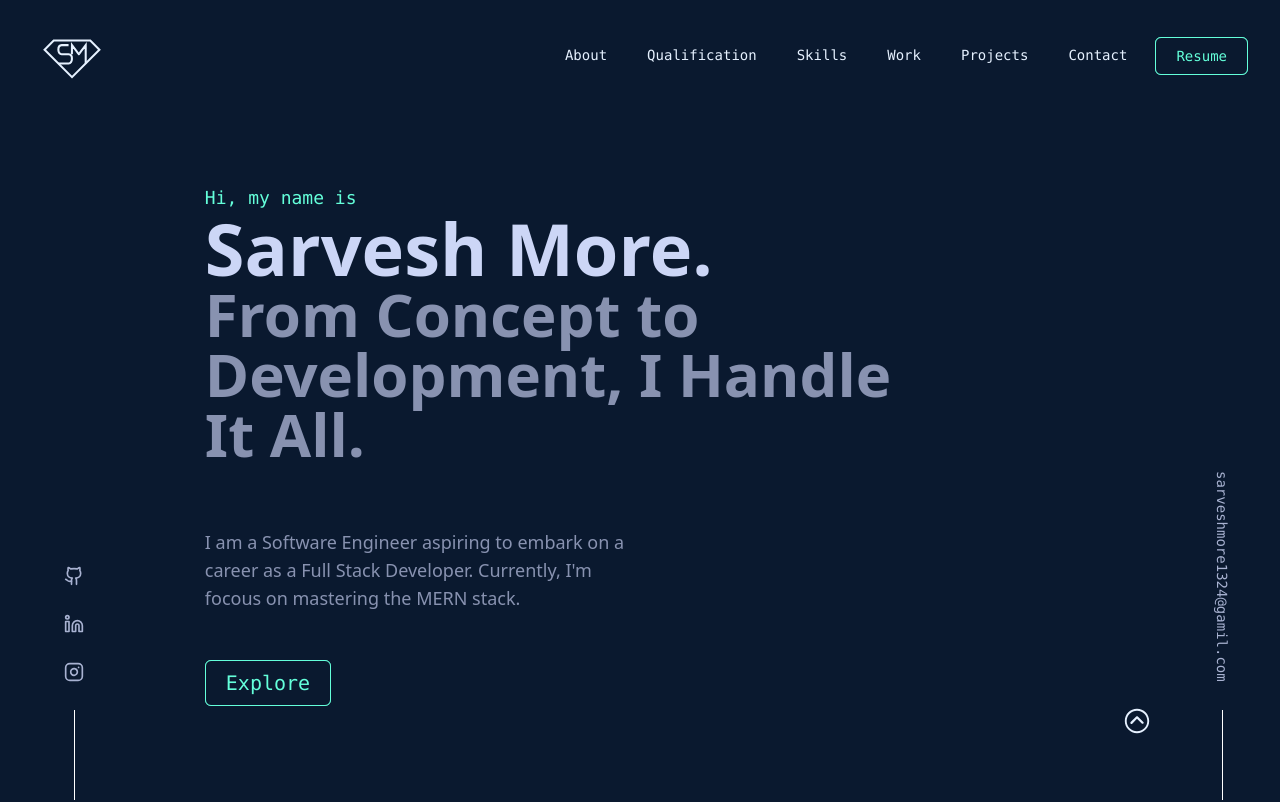
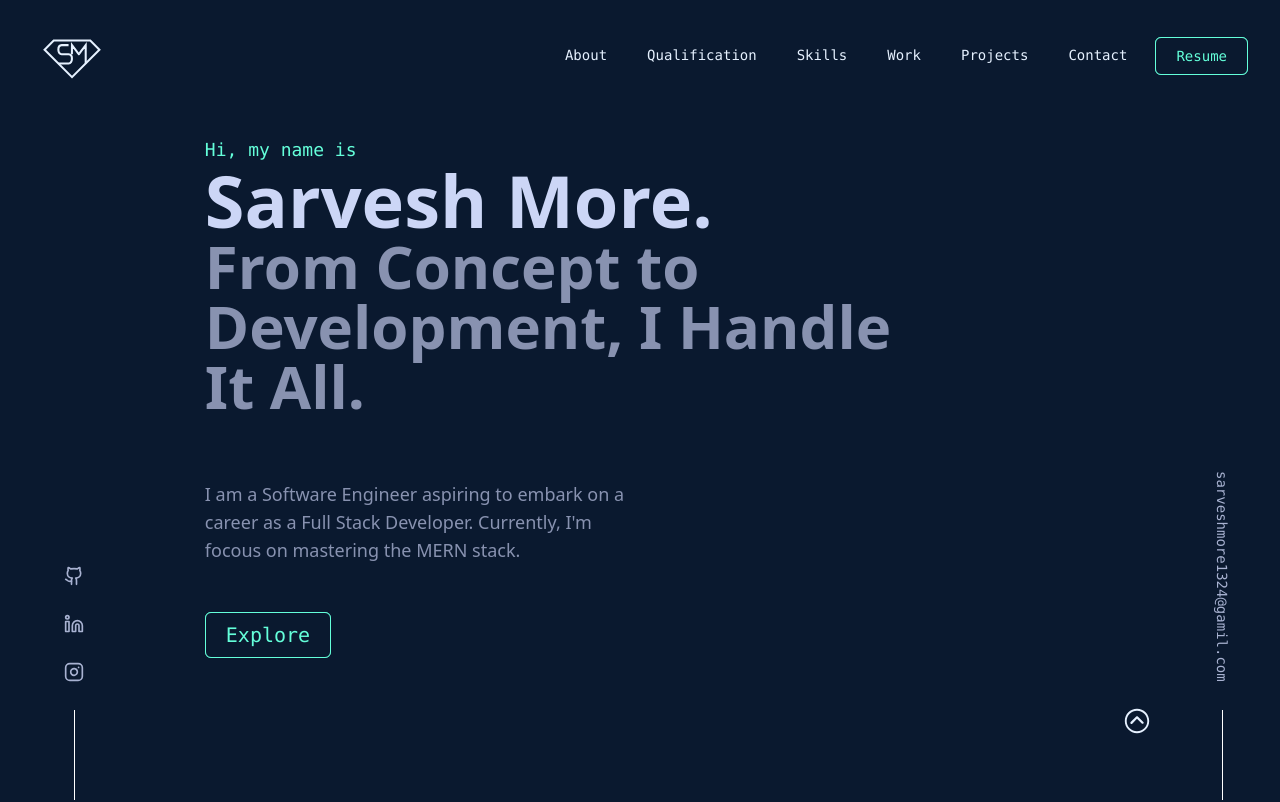
Before and after one commit to MoreSarvesh/Portfolio, a React (Vite) app: page / in a window 1280 px wide. Shown: the top 802 px of the page. Built offline with nearby package versions, Linux system fonts and the light colour scheme.

Commit message:
Changes in package.json and vite config

```diff
--- a/package.json
+++ b/package.json
@@ -1,6 +1,5 @@
 {
   "name": "portfolio",
-  "homepage": "https://MoreSarvesh.github.io/Portfolio",
   "private": true,
   "version": "0.0.0",
   "type": "module",
--- a/src/components/Hero.jsx
+++ b/src/components/Hero.jsx
@@ -2,7 +2,7 @@ import React from "react";
 
 const Hero = () => {
   return (
-    <section className="py-44 mt-28 xl:py-2">
+    <section className="py-44 mt-16 xl:py-2">
       <div className="font-mono text-my-green text-lg xl:text-lg">
         Hi, my name is
       </div>
--- a/vite.config.js
+++ b/vite.config.js
@@ -3,6 +3,5 @@ import react from "@vitejs/plugin-react-swc";
 
 // https://vitejs.dev/config/
 export default defineConfig({
-  base: "/Portfolio/",
   plugins: [react()],
 });
```
